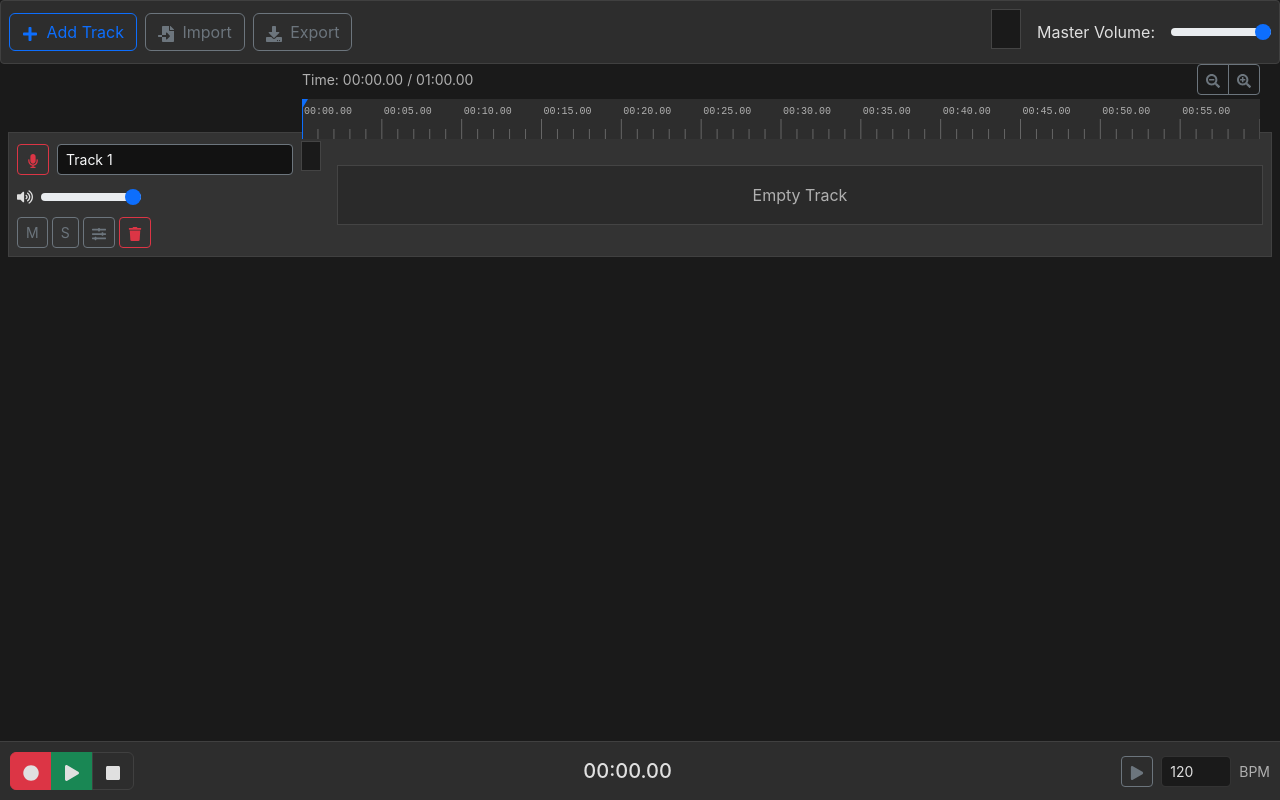
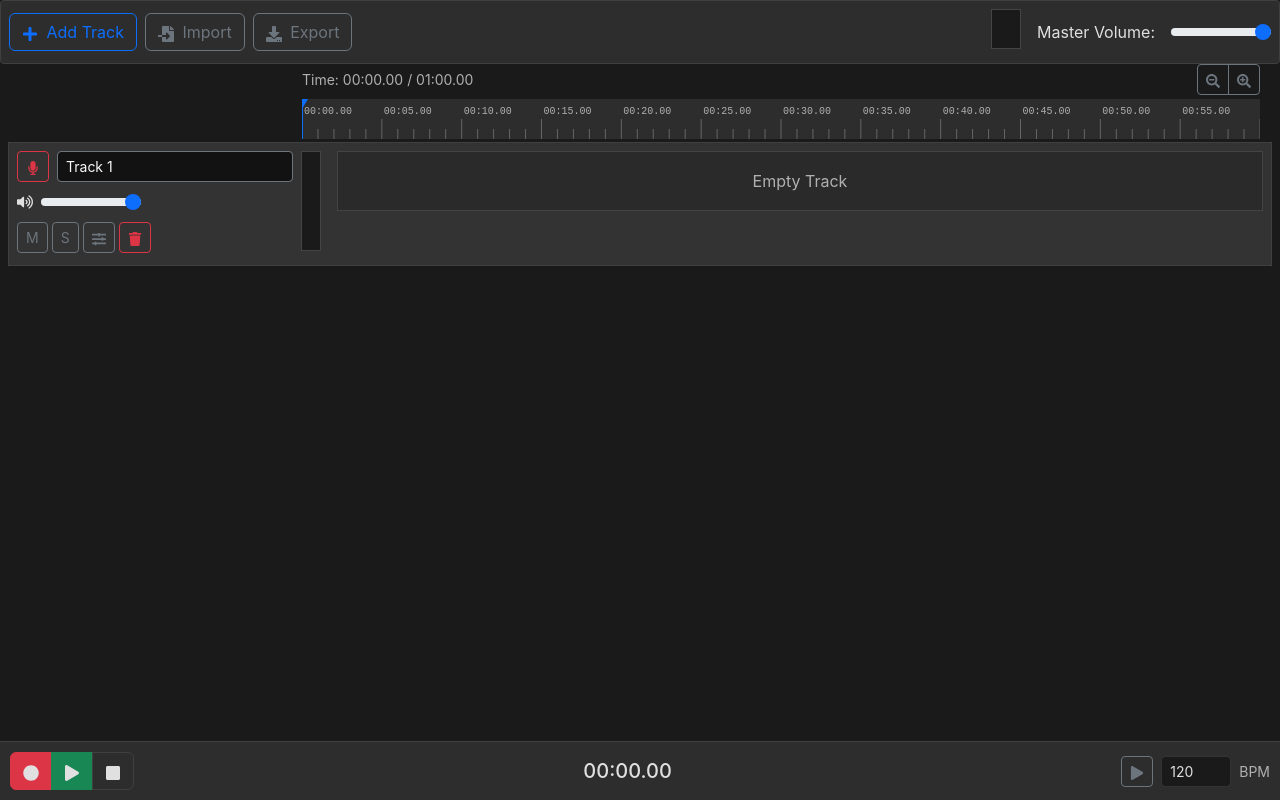
Before and after one commit to a2edrums/multitracker, a React (Create React App) app: page / in a window 1280 px wide. Both pictures are taken after a click on the button "Add Track". Built offline with nearby package versions, Linux system fonts and the light colour scheme.

Commit message:
Enhancing presentation of the volume meter and track wave form

```diff
--- a/src/App.js
+++ b/src/App.js
@@ -404,7 +404,7 @@ function App() {
             </div>
 
             {/* Tracks Area */}
-            <div className="tracks-container flex-grow-1 overflow-auto p-2">
+            <div className="tracks-container flex-grow-1 overflow-auto p-2" style={{ marginTop: '10px' }}>
               {tracks.map(track => (
                 <Track
                   key={track.id}
--- a/src/components/common/VUMeter.js
+++ b/src/components/common/VUMeter.js
@@ -9,6 +9,8 @@ const VUMeter = ({
   const canvasRef = useRef(null);
   const analyserRef = useRef(null);
   const animationRef = useRef(null);
+  const peakRef = useRef(0);
+  const peakHoldTimeRef = useRef(0);
 
   useEffect(() => {
     if (!audioNode || !audioNode.context) return;
@@ -31,7 +33,7 @@ const VUMeter = ({
     const ctx = canvas.getContext('2d');
     const analyser = audioNode.context.createAnalyser();
     analyser.fftSize = 256;
-    analyser.smoothingTimeConstant = 0.8;
+    analyser.smoothingTimeConstant = 0.3;
 
     audioNode.connect(analyser);
     analyserRef.current = analyser;
@@ -42,14 +44,25 @@ const VUMeter = ({
     const draw = () => {
       if (!active) return;
 
-      analyser.getByteFrequencyData(dataArray);
+      analyser.getByteTimeDomainData(dataArray);
 
       let sum = 0;
       for (let i = 0; i < dataArray.length; i++) {
-        sum += dataArray[i] * dataArray[i];
+        const sample = (dataArray[i] - 128) / 128;
+        sum += sample * sample;
       }
       const rms = Math.sqrt(sum / dataArray.length);
-      const level = rms / 255;
+      const level = Math.min(rms * 3, 1); // Amplify and clamp
+
+      // Peak hold logic
+      const currentTime = Date.now();
+      if (level > peakRef.current) {
+        peakRef.current = level;
+        peakHoldTimeRef.current = currentTime + 1000; // Hold for 1 second
+      } else if (currentTime > peakHoldTimeRef.current) {
+        peakRef.current *= 0.95; // Gradual decay
+        if (peakRef.current < 0.01) peakRef.current = 0; // Clear when very low
+      }
 
       ctx.fillStyle = '#1a1a1a';
       ctx.fillRect(0, 0, width, height);
@@ -62,6 +75,13 @@ const VUMeter = ({
 
       ctx.fillStyle = gradient;
       ctx.fillRect(2, height - barHeight, width - 4, barHeight);
+
+      // Draw peak indicator
+      if (peakRef.current > 0) {
+        const peakY = height - (peakRef.current * height);
+        ctx.fillStyle = '#ffffff';
+        ctx.fillRect(1, peakY - 1, width - 2, 2);
+      }
 
       animationRef.current = requestAnimationFrame(draw);
     };
--- a/src/components/tracks/Track.js
+++ b/src/components/tracks/Track.js
@@ -30,8 +30,9 @@ const Track = ({
 
   return (
     <div className="studio-track">
-      <div className="d-flex align-items-center p-2">
-        <div className="track-controls" style={{ minWidth: '200px' }}>
+      <div className="d-flex align-items-stretch p-2">
+        <div className="track-controls d-flex" style={{ minWidth: '200px' }}>
+          <div className="flex-grow-1">
             <div className="d-flex align-items-center mb-2">
               <Button
                 variant={isArmed ? 'danger' : isRecording ? 'danger' : 'outline-danger'}
@@ -54,15 +55,6 @@ const Track = ({
                       e.target.blur();
                     }
                   }}
-              />
-            </div>
-
-            <div className="vu-meter ms-2">
-              <VUMeter
-                key={`${track.id}-${isRecording ? 'recording' : 'playback'}`}
-                audioNode={vuAudioNode}
-                width={20}
-                height={30}
                 />
               </div>
             </div>
@@ -114,6 +106,16 @@ const Track = ({
             </div>
           </div>
 
+          <div className="vu-meter ms-2">
+            <VUMeter
+              key={`${track.id}-${isRecording ? 'recording' : 'playback'}`}
+              audioNode={vuAudioNode}
+              width={20}
+              height={100}
+            />
+          </div>
+        </div>
+
         <div className="track-content flex-grow-1 ms-3" style={{ height: '60px' }}>
           {isRecording ? (
             <div className="recording-indicator d-flex align-items-center justify-content-center h-100 text-danger" style={{ backgroundColor: '#2a2a2a', border: '1px solid #444' }}>
@@ -125,7 +127,7 @@ const Track = ({
               <WaveformDisplay
                 audioBuffer={track.buffer}
                 width={600}
-                height={60}
+                height={100}
                 currentTime={currentTime}
                 duration={projectDuration}
                 zoom={zoom}
```
Lines whose indentation alone changed are shown as unchanged.
